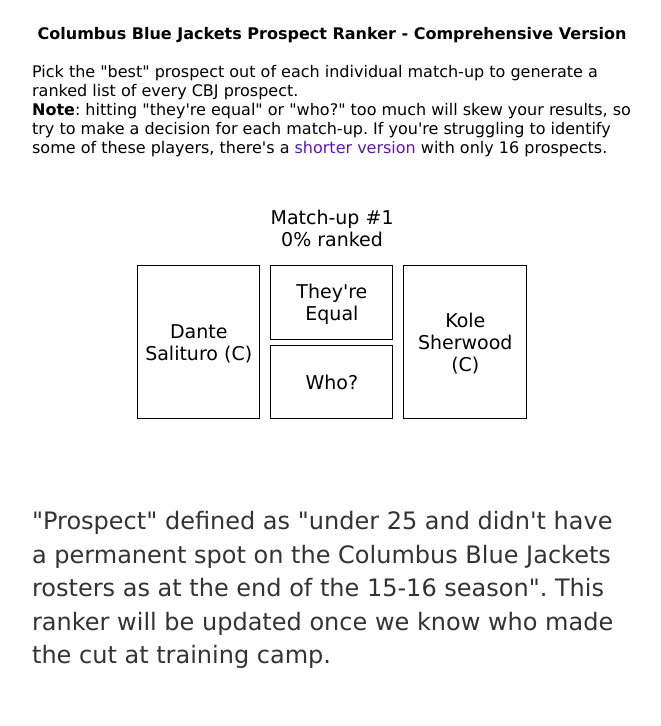
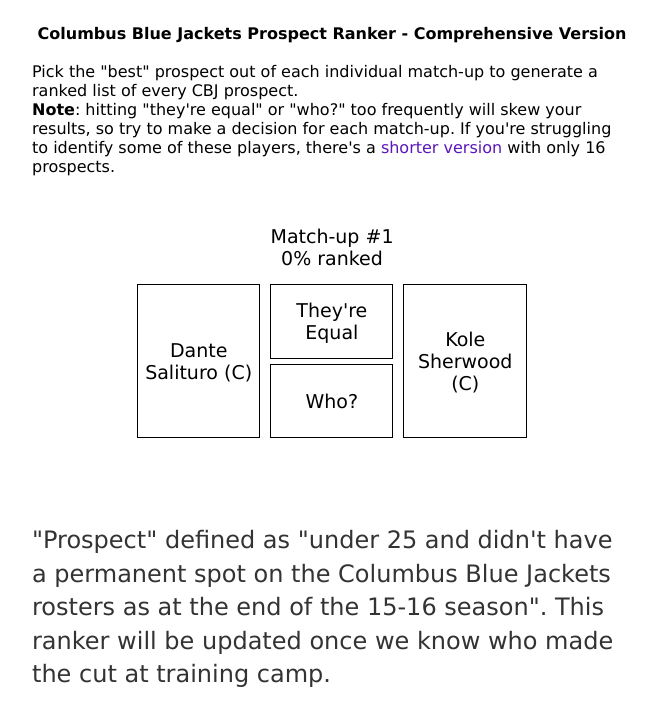
Before and after one commit to boomgoes/boomgoes.github.io, a plain HTML site: page prospects.html in a window 1280 px wide. Shown: the whole page, without its empty margins (308-969 px from the left). Drawn offline with Linux system fonts and the light colour scheme.

Commit message:
Update prospects.html

```diff
--- a/prospects.html
+++ b/prospects.html
@@ -626,7 +626,7 @@ font-family: 'Geneva', serif;
 <p class="instructions">
 
 <center><b><font-family = "Geneva">
-Columbus Blue Jackets Prospect Ranker - Comprehensive Version</b></center><br />Pick the "best" prospect out of each individual match-up to generate a ranked list of every CBJ prospect.<br /><b>Note</b>: hitting "they're equal" or "who?" too much will skew your results, so try to make a decision for each match-up. If you're struggling to identify some of these players, there's a <a href="/shortprospects">shorter version</a> with only 16 prospects.<br /><br /></center></font>
+Columbus Blue Jackets Prospect Ranker - Comprehensive Version</b></center><br />Pick the "best" prospect out of each individual match-up to generate a ranked list of every CBJ prospect.<br /><b>Note</b>: hitting "they're equal" or "who?" too frequently will skew your results, so try to make a decision for each match-up. If you're struggling to identify some of these players, there's a <a href="/shortprospects">shorter version</a> with only 16 prospects.<br /><br /></center></font>
 
 </p>
 
```
